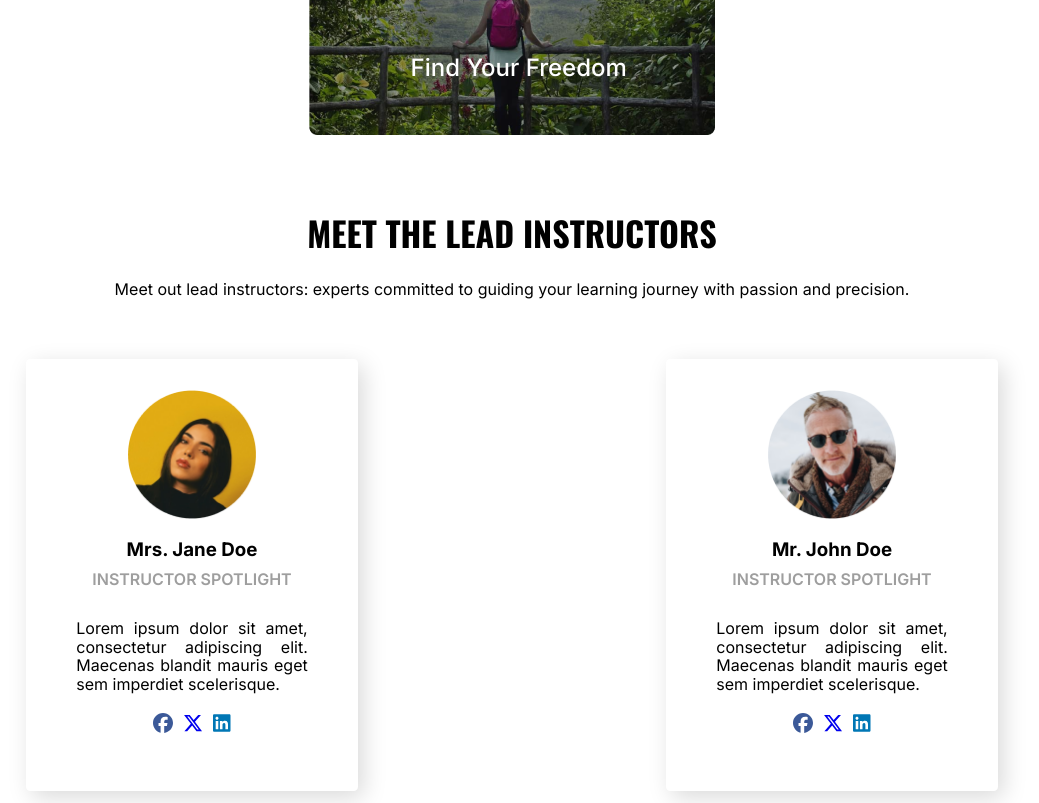
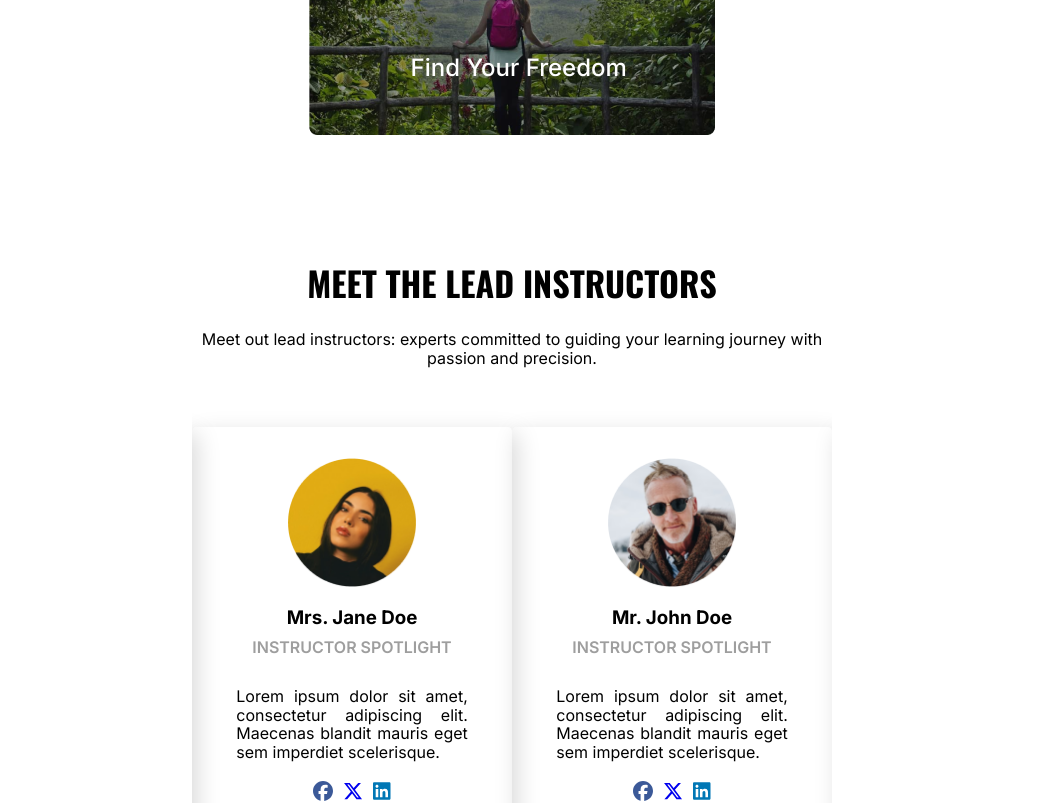
Before and after one commit to BrianKendalBucek/costa-rica-course, a Next.js app in the folder costa-rica-course/: page / in a window 1280 px wide. Shown: the part 2520-3323 px from the top of the page, without its empty margins (128-1167 px from the left). Built offline with nearby package versions, Linux system fonts and the light colour scheme.

Commit message:
adjusted spacing around instructor carousel on homepage

```diff
--- a/costa-rica-course/src/app/about/page.tsx
+++ b/costa-rica-course/src/app/about/page.tsx
@@ -6,7 +6,6 @@ import { Instructor } from "@/components/Instructor";
 import { Students } from "@/components/Students";
 import { Stats } from "@/components/Stats";
 import { Hero } from "@/components/Hero";
-import ResponsiveCarousel from "@/components/ResponsiveCarousel";
 
 const AboutPage = () => {
   return (
@@ -63,8 +62,7 @@ const AboutPage = () => {
         </div>
       </div>
       <Stats />
-      {/* <Instructor /> */}
-      <ResponsiveCarousel />
+      <Instructor />
       <Students />
     </div>
   );
--- a/costa-rica-course/src/app/page.module.scss
+++ b/costa-rica-course/src/app/page.module.scss
@@ -93,6 +93,7 @@ $text-color: #333;
       display: flex;
       flex-direction: column;
       justify-content: center;
+      align-items: center;
       box-sizing: border-box;
     }
 
--- a/costa-rica-course/src/app/page.tsx
+++ b/costa-rica-course/src/app/page.tsx
@@ -1,7 +1,6 @@
 "use client";
 
 import React, { useEffect, useState } from "react";
-import { Suspense } from "react";
 import styles from "./page.module.scss";
 import { Instructor } from "@/components/Instructor";
 import { ThreeSteps } from "@/components/ThreeSteps";
@@ -9,21 +8,14 @@ import { Students } from "@/components/Students";
 import { Courses } from "@/components/Courses";
 import MainCourse from "@/components/MainCourse";
 import GoalVisual from "@/components/GoalVisual";
-import ResponsiveCarousel from "@/components/ResponsiveCarousel";
 
 const HomePage: React.FC = () => {
   const [windowWidth, setWindowWidth] = useState<number>(window.innerWidth);
-
-  const [showCarousel, setShowCarousel] = useState(false);
 
   useEffect(() => {
     const handleResize = () => setWindowWidth(window.innerWidth);
     window.addEventListener("resize", handleResize);
     return () => window.removeEventListener("resize", handleResize);
-  }, []);
-
-  useEffect(() => {
-    setShowCarousel(true);
   }, []);
 
   return (
@@ -50,17 +42,11 @@ const HomePage: React.FC = () => {
           <GoalVisual />
           <div className={styles.instructorContainer}>
             <Instructor />
-            {/* <Suspense>
-              <ResponsiveCarousel />
-              </Suspense>
-              {showCarousel && <ResponsiveCarousel />} */}
           </div>
           <ThreeSteps />
           <MainCourse />
           <div className={styles.studentsContainer}>
             <Students />
-            {/* <Instructor /> */}
-            {/* <ResponsiveCarousel /> */}
           </div>
         </section>
       </main>
--- a/costa-rica-course/src/components/Instructor.module.scss
+++ b/costa-rica-course/src/components/Instructor.module.scss
@@ -1,21 +1,10 @@
-
 .card {
-  // width: 100%;
-  // display: flex;
-  // flex-direction: column;
-  // align-items: center;
-  // // width: 415px;
-  // text-align: center;
-  // margin-top: 50px;
-  // // box-sizing: border-box;
-  width: 100%;
+  width: 50%;
   display: flex;
   flex-direction: column;
   justify-content: center;
   text-align: center;
-  // align-items: center;
-  padding-top: 50px;
-  padding-bottom: 150px;
+  padding-top: 100px;
   box-sizing: border-box;
 
   .intro {
--- a/costa-rica-course/src/components/Instructor.tsx
+++ b/costa-rica-course/src/components/Instructor.tsx
@@ -1,7 +1,5 @@
 import styles from "./Instructor.module.scss";
-// import InstructorIntroCarousel from "./InstructorIntroCarousel";
 import ResponsiveCarousel from "./ResponsiveCarousel";
-import StudentReviewCarousel from "./StudentReviewCarousel";
 
 export const Instructor = () => (
   <div className={styles.card}>
@@ -10,7 +8,6 @@ export const Instructor = () => (
       Meet out lead instructors: experts committed to guiding your learning
       journey with passion and precision.
     </p>
-    {/* <StudentReviewCarousel /> */}
     <ResponsiveCarousel />
   </div>
 );
--- a/costa-rica-course/src/components/MainCourse.module.scss
+++ b/costa-rica-course/src/components/MainCourse.module.scss
@@ -2,6 +2,7 @@
   display: flex;
   flex-direction: column;
   align-items: center;
+  margin-top: 100px;
 
   h2 {
   }
```
Also changed, not shown: costa-rica-course/src/app/test/page.tsx (+5 -5 lines).
